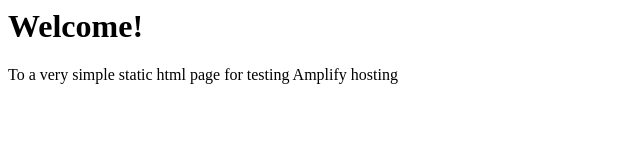
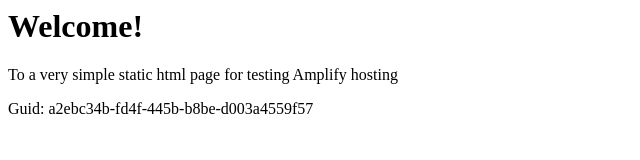
Before and after one commit to aws-aemilia-bah/Github-PR-Commit-Integration-Test-DoNotTouch-v0-preprod-me-south-1, a website: page src/index.html in a window 1280 px wide. Shown: the whole page, without its empty margins (0-640 px from the left). Drawn offline with Linux system fonts and the light colour scheme.

Commit message:
commit from integ tests

```diff
--- a/src/index.html
+++ b/src/index.html
@@ -1,3 +1,5 @@
+
+
 <html lang="en">
 
 <head>
@@ -10,6 +12,6 @@
 <body>
     <h1>Welcome!</h1>
     <p>To a very simple static html page for testing Amplify hosting</p>
-</body>
+    <p>Guid: a2ebc34b-fd4f-445b-b8be-d003a4559f57</p></body>
 
 </html>
```
